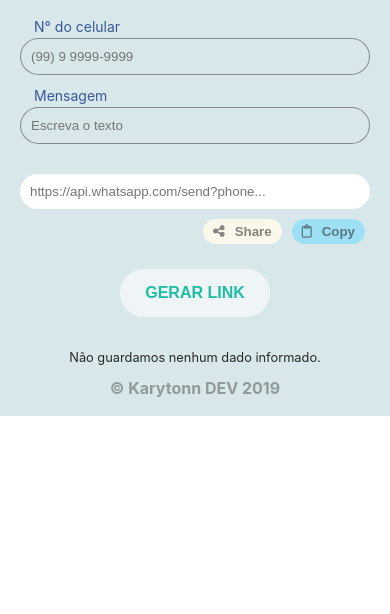
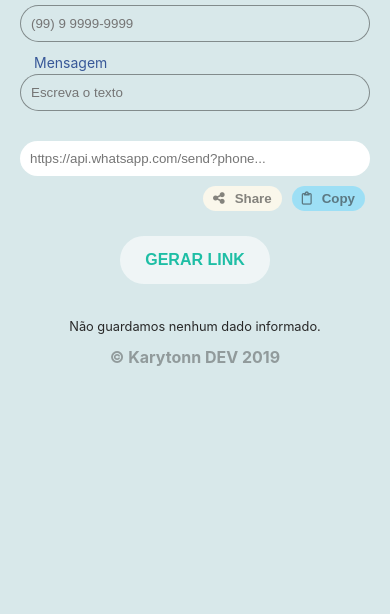
Before and after one commit to Karytonn/Cria-Link, a plain HTML site: page index.html in a window 390 px wide. Shown: the part 270-884 px from the top of the page. Before the commit the page ends 844 px from the top, so only its background shows below. Drawn offline with Linux system fonts and the light colour scheme; files whose address does not match are found by name.

Commit message:
update layout

```diff
--- a/assets/css/style.css
+++ b/assets/css/style.css
@@ -34,7 +34,7 @@ p {
   font-weight: 400;
   color: #282828;
   margin: .5em 0 1em 0;
-
+  line-height: 1.2em;
 }
 
 .form {
@@ -121,3 +121,18 @@ p {
   font-weight: bold;
   color: #28282867;
 }
+
+
+@media(max-width: 450px) {
+  main {
+    display: flex;
+    flex-direction: column;
+    margin: 0;
+    width: auto;
+    height: 100vh;
+    background-color: #d8e8ea;
+    padding: 20px;
+
+  }
+
+}
```
